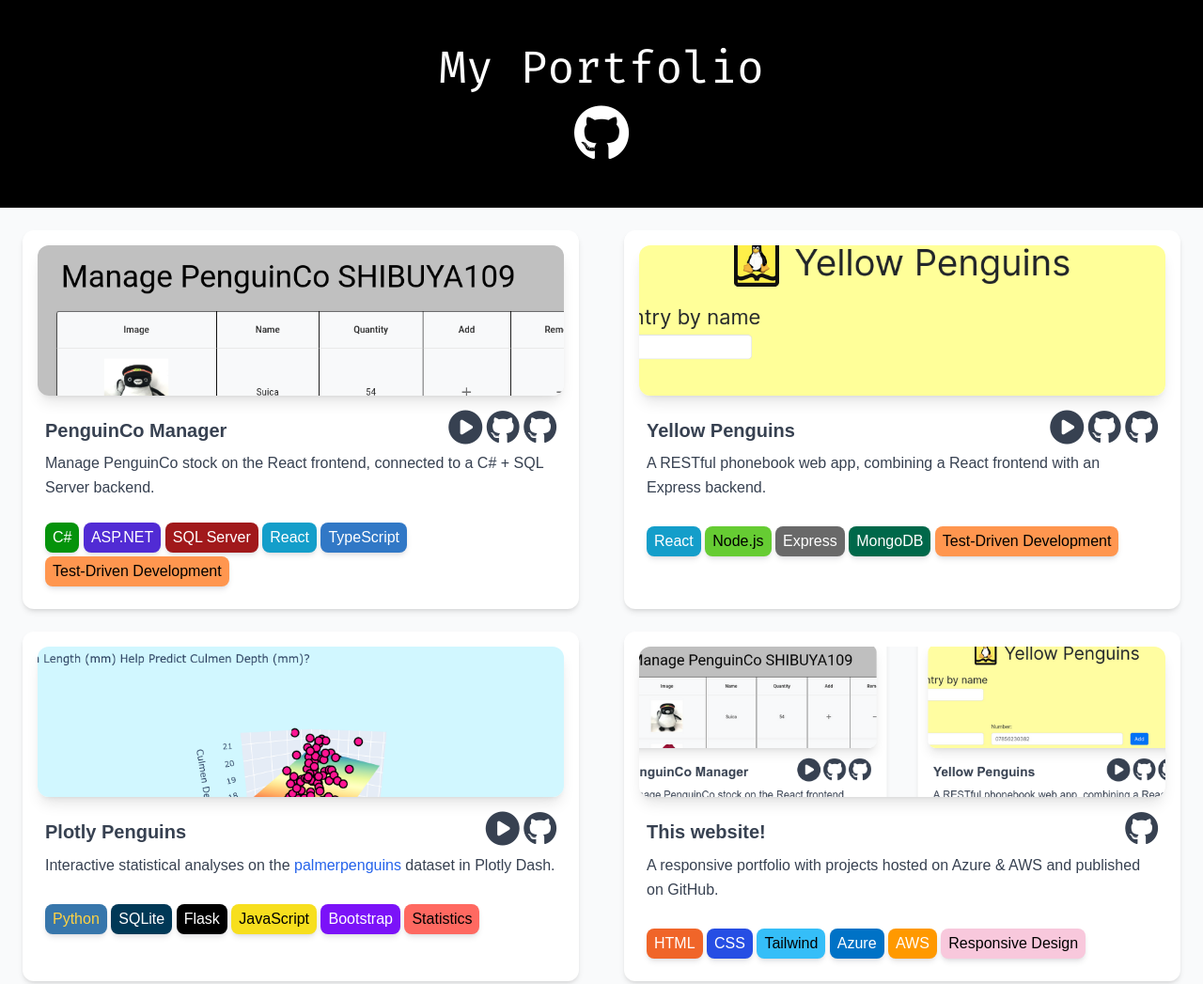
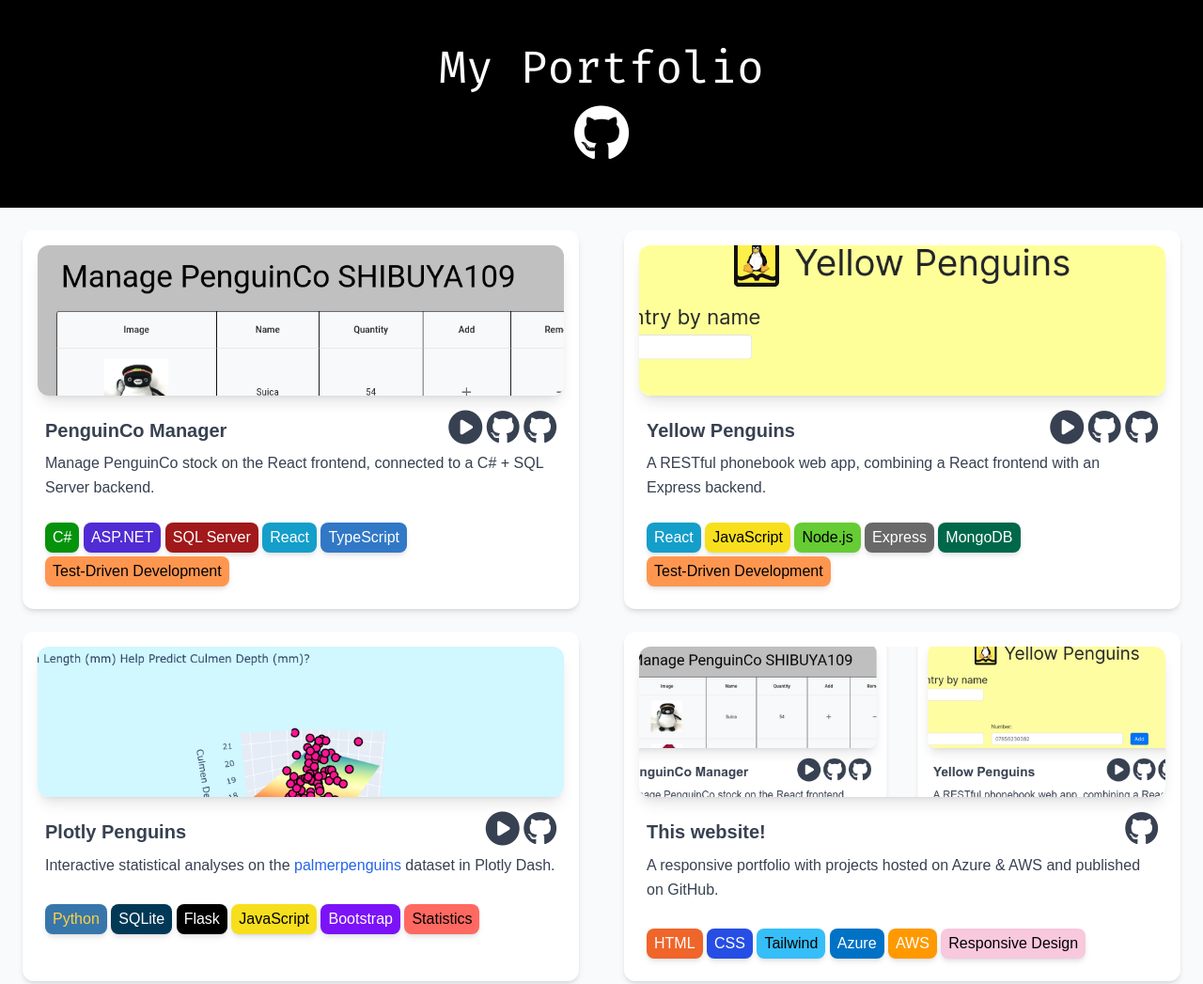
Before and after one commit to Katnippy/portfolio-design, a website: page dist/index.html in a window 1280 px wide. Shown: the top 1047 px of the page at 94% size. Drawn offline with Linux system fonts and the light colour scheme.

Commit message:
Add JavaScript tag to Yellow Penguins card.

```diff
--- a/dist/index.html
+++ b/dist/index.html
@@ -112,6 +112,7 @@
               </div>
               <div class="p-6 pt-0">
                 <button class="bg-[#149eca] text-white cursor-default rounded-lg shadow-md shadow-gray-900/10 py-1 px-2">React</button>
+                <button class="bg-[#f7df1e] text-black cursor-default rounded-lg shadow-md shadow-gray-900/10 py-1 px-2">JavaScript</button>
                 <button class="bg-[#66cc33] text-black cursor-default rounded-lg shadow-md shadow-gray-900/10 py-1 px-2">Node.js</button>
                 <button class="bg-[dimgrey] text-white cursor-default rounded-lg shadow-md shadow-gray-900/10 py-1 px-2">Express</button>
                 <button class="bg-[#00684a] text-white cursor-default rounded-lg shadow-md shadow-gray-900/10 py-1 px-2">MongoDB</button>
```
